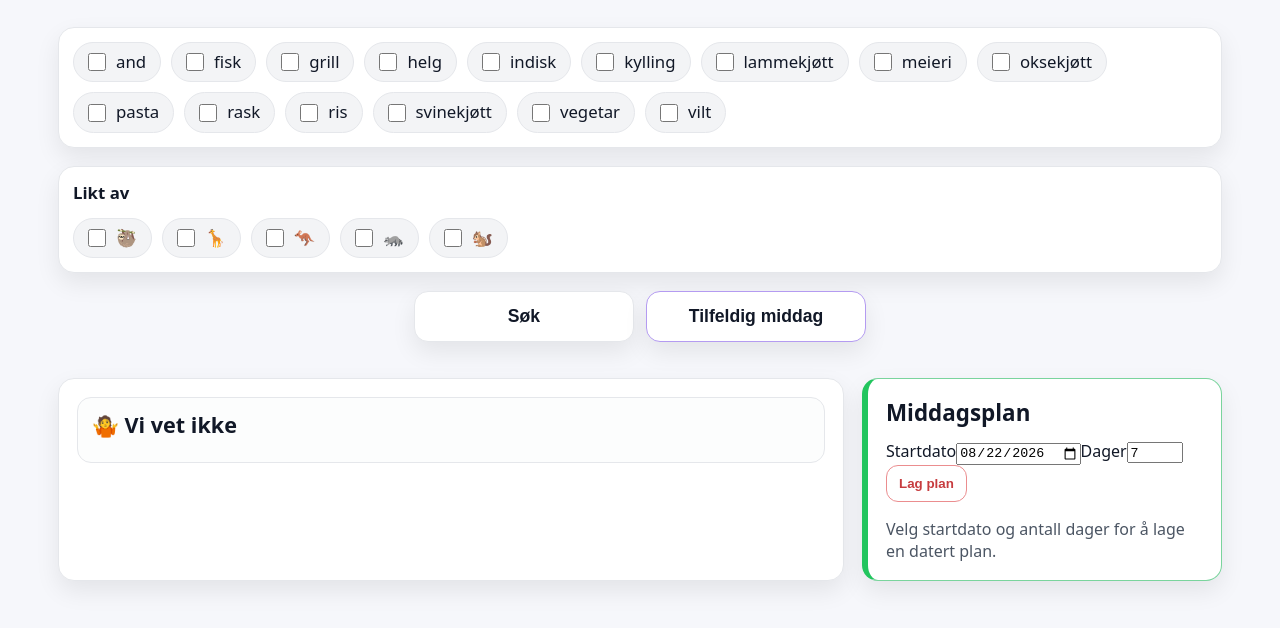
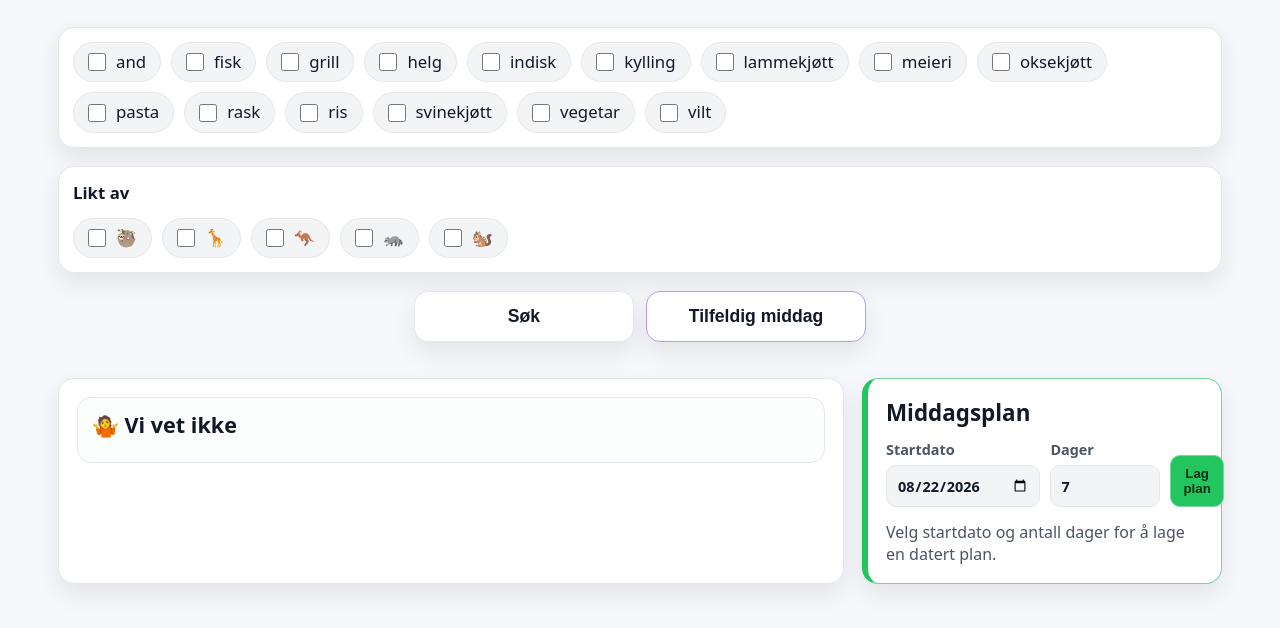
Before and after one commit to krhoybraten/hva-er-det-til-middag, a plain HTML site: page index.html in a window 1280 px wide. Shown: the part 106-734 px from the top of the page. Drawn offline with Linux system fonts and the light colour scheme.

Commit message:
Load dinner plan styles

```diff
--- a/index.html
+++ b/index.html
@@ -6,6 +6,7 @@
     <meta name="apple-mobile-web-app-capable" content="yes" />
     <meta name="apple-mobile-web-app-title" content="Middag?" />
     <link rel="stylesheet" href="./css/style.css">
+    <link rel="stylesheet" href="./css/dinnerPlan.css">
     <link rel="manifest" href="./manifest.webmanifest" />
     <link rel="icon" href="./icons/icon.svg" type="image/svg+xml" />
     <link rel="apple-touch-icon" href="./icons/icon-180.png" />
```
